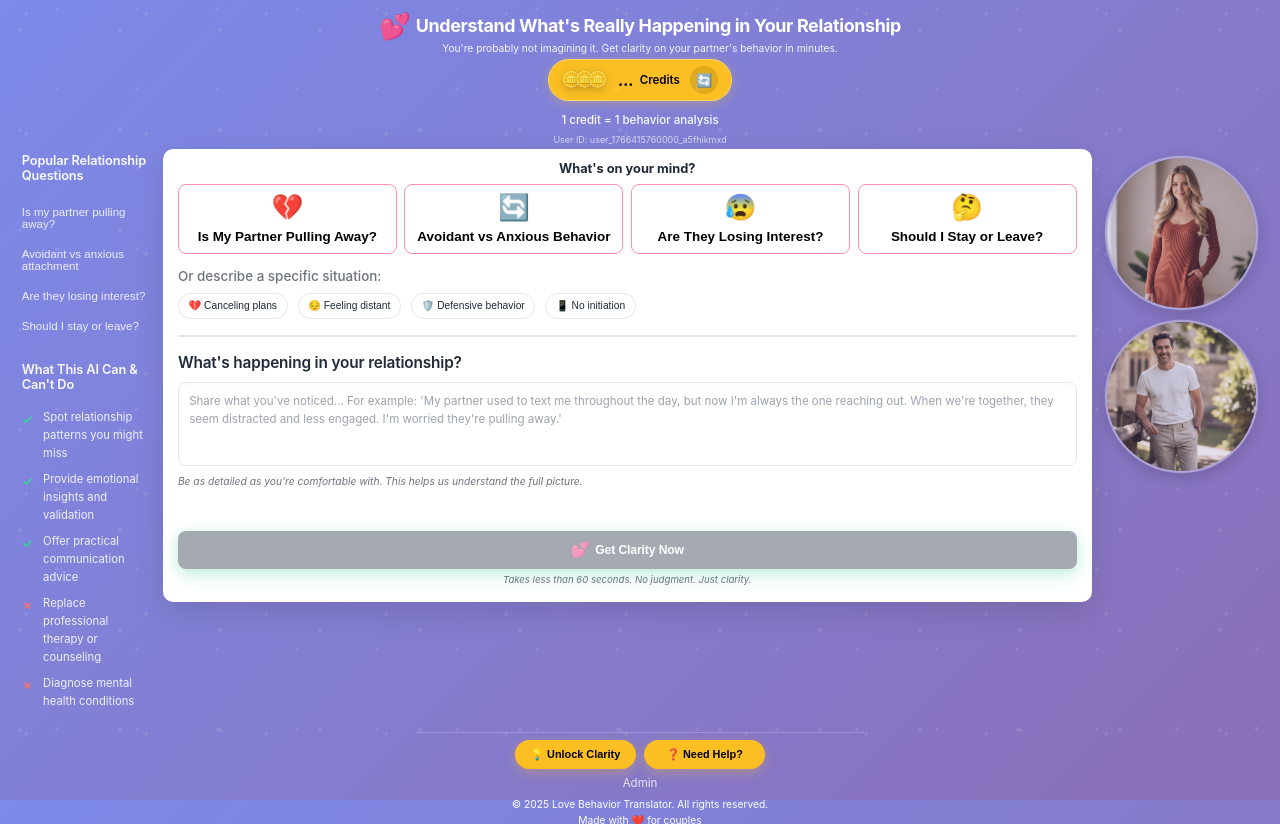
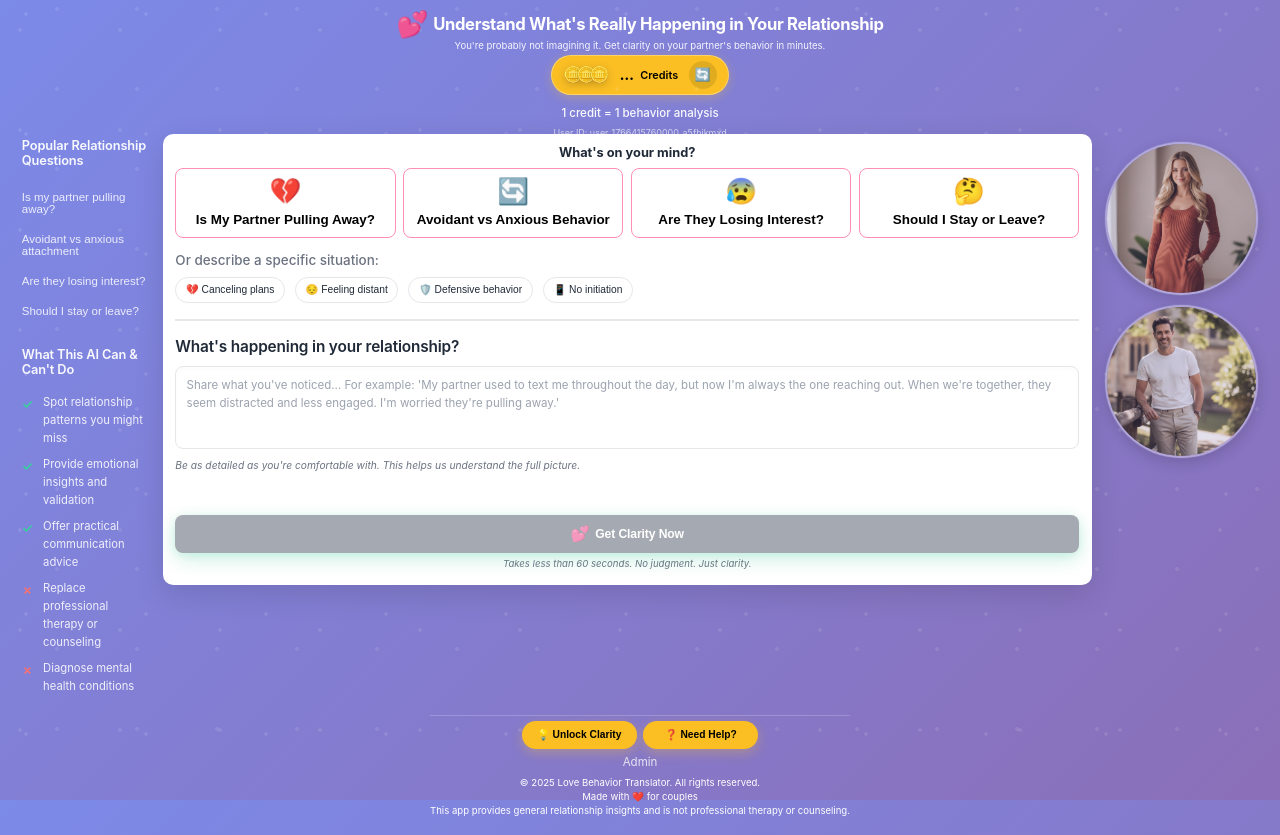
Before and after one commit to maxkantor/love-behavior-translator, a React (Vite) app in the folder frontend/: page / in a window 1280 px wide. Built offline with nearby package versions, Linux system fonts and the light colour scheme; no server answers.

Commit message:
Aggressively fix footer visibility on MacBook Air - reduce header/main sizes, remove max-heights, ensure footer always visible

```diff
--- a/frontend/src/ui/styles.css
+++ b/frontend/src/ui/styles.css
@@ -379,23 +379,32 @@ body {
   }
 
   .header-content h1 {
-    font-size: clamp(0.9rem, 2vw, 1.4rem) !important;
-    margin-bottom: clamp(0.1rem, 0.2vw, 0.2rem) !important;
-    line-height: 1.1 !important;
+    font-size: clamp(0.85rem, 1.8vw, 1.3rem) !important;
+    margin-bottom: clamp(0.08rem, 0.15vw, 0.15rem) !important;
+    line-height: 1.05 !important;
   }
 
   .tagline {
-    font-size: clamp(0.7rem, 0.8vw, 0.85rem) !important;
-    margin-bottom: clamp(0.2rem, 0.3vw, 0.3rem) !important;
+    font-size: clamp(0.65rem, 0.75vw, 0.8rem) !important;
+    margin-bottom: clamp(0.15rem, 0.25vw, 0.25rem) !important;
+    line-height: 1.25 !important;
   }
 
   .credits-header {
-    gap: clamp(0.2rem, 0.3vw, 0.3rem) !important;
-    margin-top: clamp(0.2rem, 0.3vw, 0.3rem) !important;
+    gap: clamp(0.15rem, 0.25vw, 0.25rem) !important;
+    margin-top: clamp(0.15rem, 0.25vw, 0.25rem) !important;
   }
 
   .credits-display-pill {
-    padding: clamp(0.35rem, 0.45vw, 0.5rem) clamp(0.75rem, 1vw, 1rem) !important;
+    padding: clamp(0.3rem, 0.4vw, 0.45rem) clamp(0.65rem, 0.9vw, 0.9rem) !important;
+  }
+
+  .credits-number {
+    font-size: clamp(1rem, 1.2vw, 1.2rem) !important;
+  }
+
+  .credits-label {
+    font-size: clamp(0.75rem, 0.85vw, 0.85rem) !important;
   }
 
   .app-main-wrapper {
@@ -564,9 +573,32 @@ body {
   }
 
   /* Footer fixes for MacBook Air - ensure buttons are visible at 100% zoom */
+  .app-container {
+    min-height: 100vh !important;
+    height: auto !important;
+    padding-bottom: clamp(0.5rem, 0.75vw, 0.75rem) !important;
+  }
+
+  .app-header {
+    padding: clamp(0.2rem, 0.4vw, 0.35rem) clamp(0.5rem, 1vw, 0.9rem) clamp(0.15rem, 0.3vw, 0.25rem) !important;
+    max-height: 16vh !important;
+    flex-shrink: 0 !important;
+  }
+
+  .app-main-wrapper {
+    flex: 1 1 auto !important;
+    min-height: 0 !important;
+    max-height: none !important;
+  }
+
+  .app-main {
+    max-height: none !important;
+    padding: clamp(0.4rem, 0.8vw, 1rem) clamp(0.4rem, 1vw, 1.5rem) !important;
+  }
+
   .app-footer {
     overflow: visible !important;
-    padding: clamp(0.3rem, 0.5vw, 0.5rem) clamp(0.6rem, 1vw, 1rem) clamp(0.3rem, 0.5vw, 0.4rem) !important;
+    padding: clamp(0.25rem, 0.4vw, 0.4rem) clamp(0.5rem, 0.9vw, 0.9rem) clamp(0.25rem, 0.4vw, 0.35rem) !important;
     position: relative !important;
     z-index: 10 !important;
     margin-top: auto !important;
@@ -574,25 +606,27 @@ body {
     display: block !important;
     visibility: visible !important;
     opacity: 1 !important;
-    min-height: auto !important;
-    max-height: 12vh !important;
+    min-height: fit-content !important;
+    max-height: none !important;
+    margin-bottom: 0 !important;
   }
 
   .footer-bottom {
     display: block !important;
     visibility: visible !important;
     opacity: 1 !important;
-    padding-top: clamp(0.4rem, 0.5vw, 0.5rem) !important;
+    padding-top: clamp(0.3rem, 0.4vw, 0.4rem) !important;
     position: relative !important;
     z-index: 11 !important;
+    margin-top: clamp(0.15rem, 0.25vw, 0.25rem) !important;
   }
 
   .footer-buttons {
     display: flex !important;
     visibility: visible !important;
     opacity: 1 !important;
-    gap: clamp(0.4rem, 0.6vw, 0.625rem) !important;
-    margin-bottom: clamp(0.4rem, 0.5vw, 0.5rem) !important;
+    gap: clamp(0.35rem, 0.5vw, 0.5rem) !important;
+    margin-bottom: clamp(0.3rem, 0.4vw, 0.4rem) !important;
     position: relative !important;
     z-index: 12 !important;
     flex-wrap: wrap !important;
@@ -604,9 +638,9 @@ body {
     display: inline-flex !important;
     visibility: visible !important;
     opacity: 1 !important;
-    padding: clamp(0.5rem, 0.65vw, 0.625rem) clamp(0.875rem, 1.1vw, 1.25rem) !important;
-    font-size: clamp(0.75rem, 0.85vw, 0.9rem) !important;
-    min-width: clamp(110px, 9.5vw, 150px) !important;
+    padding: clamp(0.45rem, 0.6vw, 0.6rem) clamp(0.75rem, 1vw, 1.15rem) !important;
+    font-size: clamp(0.7rem, 0.8vw, 0.85rem) !important;
+    min-width: clamp(100px, 9vw, 140px) !important;
     white-space: nowrap !important;
     position: relative !important;
     z-index: 13 !important;
@@ -619,8 +653,8 @@ body {
   .copyright,
   .made-with,
   .disclaimer-text {
-    font-size: clamp(0.7rem, 0.8vw, 0.85rem) !important;
-    margin: clamp(0.25rem, 0.3vw, 0.375rem) 0 !important;
+    font-size: clamp(0.65rem, 0.75vw, 0.8rem) !important;
+    margin: clamp(0.2rem, 0.25vw, 0.3rem) 0 !important;
     visibility: visible !important;
     opacity: 1 !important;
     display: block !important;
```
